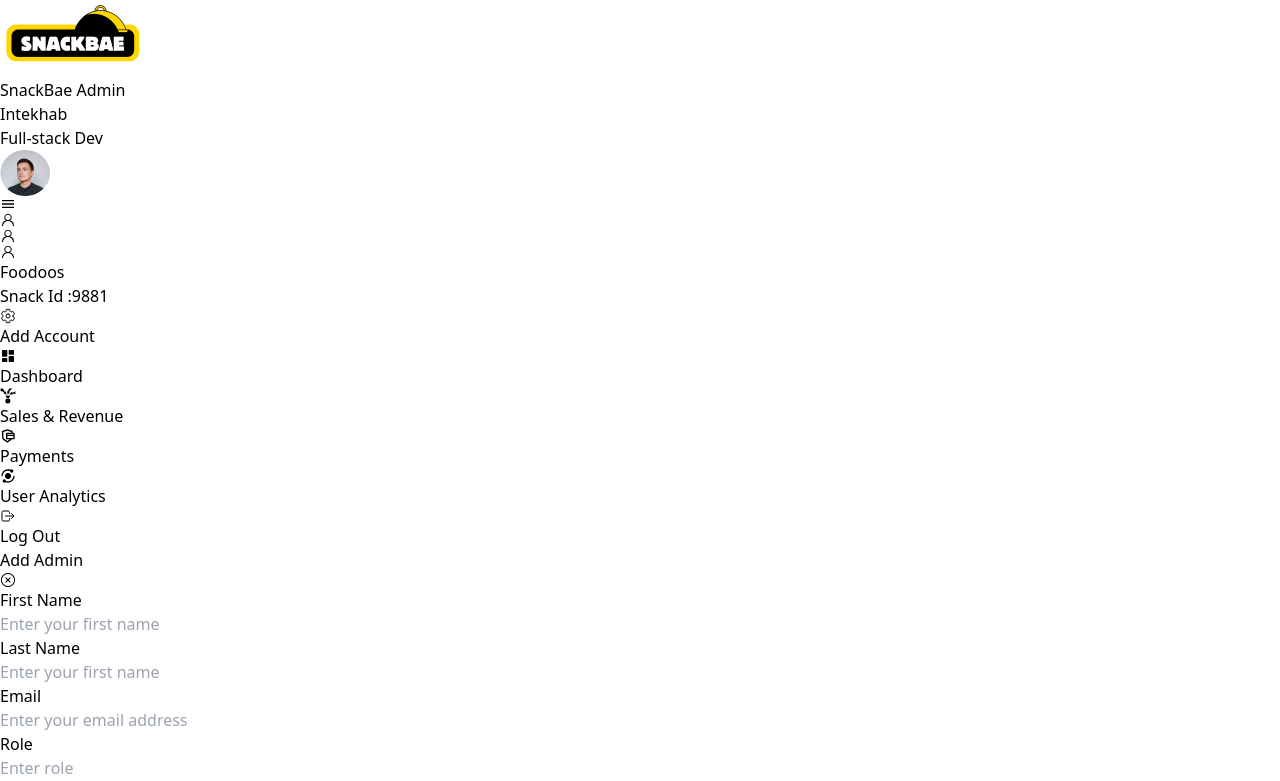
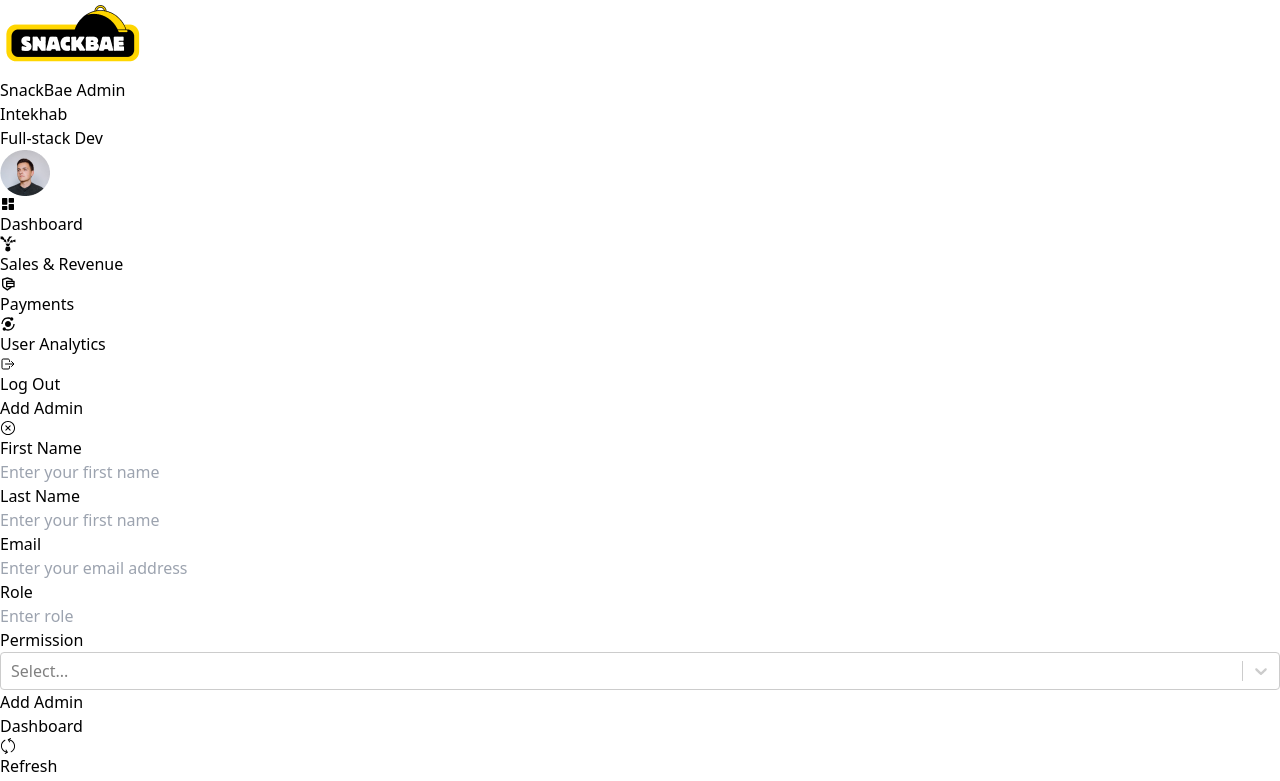
Before and after one commit to snackbae23/Admin_v2, a React (Vite) app: page /admin in a window 1280 px wide. Shown: the top 781 px of the page. Built offline with nearby package versions, Linux system fonts and the light colour scheme.

Commit message:
Bugs fix

```diff
--- a/src/component/Navbar.jsx
+++ b/src/component/Navbar.jsx
@@ -1,114 +1,63 @@
-import React, { useState} from 'react'
-import { useNavigate } from 'react-router-dom';
-import { GoPerson } from "react-icons/go";
+import React, { useState } from "react";
+import { useNavigate } from "react-router-dom";
 
 //image
-import logo from '../assets/Logo.png';
-import pic from '../assets/picture.png';
+import logo from "../assets/Logo.png";
+import pic from "../assets/picture.png";
 
-//icons
-import { IoMdMenu, IoMdClose } from "react-icons/io";
+const Navbar = () => {
+  const navigate = useNavigate();
 
+  const [showOptions, setShowOptions] = useState(false);
 
-const Navbar = ({isToggled, setIsToggled}) => {
+  const toggleOptions = () => {
+    setShowOptions(!showOptions);
+  };
 
+  return (
+    <div className="fixed bg-white z-[600] w-full h-[70px] flex justify-between items-center px-[1.5rem] border shadow-md">
+      <div className="flex items-center justify-center gap-4">
+        {/* logo */}
+        <img
+          onClick={() => {
+            navigate("/");
+          }}
+          src={logo}
+          alt="logo"
+          className="h-[33px] w-[60px] ml-4 aspect-auto  cursor-pointer sm:block hidden "
+        />
+        <p className="text-[#1C2434] text-[14px]">SnackBae Admin</p>
+      </div>
 
-    const navigate = useNavigate();
+      <div
+        onClick={toggleOptions}
+        className="flex items-center justify-center gap-4"
+      >
+        <div className="flex flex-col items-center justify-center ">
+          <p className="text-[#212B36] text-[14px]">Intekhab</p>
+          <p className="text-[#637381] text-[12px]">Full-stack Dev</p>
+        </div>
+        <img
+          src={pic}
+          alt="pic"
+          className="h-[46px] w-[50px] aspect-auto mr-4 cursor-pointer sm:block hidden "
+        />
+      </div>
 
+      {showOptions && (
+        <div className="absolute w-[15%] top-[60px] right-0 flex flex-col justify-center items-center bg-white shadow-md rounded">
+          <button onClick={() => navigate("/resetPassword")} className="block w-full py-4 px-4 font-semibold hover:bg-gray-100">
+            Reset Password
+          </button>
+          <div className="w-full h-[1px] bg-[#E2E8F0]"></div>
+          <button onClick={() => navigate("/")} className="block w-full py-4 px-4 font-semibold hover:bg-gray-100">
+            Logout
+          </button>
+        </div>
+      )}
 
+    </div>
+  );
+};
 
-
-  function scrollToTop() {
-    window.scrollTo({
-      top: 0,
-      behavior: 'smooth', // This enables smooth scrolling
-    });
-  }
-
-    //handle toggle for menu for small screen
-    // const [isToggled, setIsToggled] = useState(false);
-    const [isToggled1, setIsToggled1] = useState(false);
-
-    const [fram,setframe]=useState(false);
-
-    const handleToggle = () => {
-        setIsToggled(!isToggled);
-
-        document.getElementById('left').style.display = "none";
-
-    };
-    const handleToggle1 = () => {
-        setIsToggled(!isToggled1);
-
-        document.getElementById('left').style.display = "block";
-        scrollToTop();
-
-    };
-
-    const frames1 =()=>{
-        setframe(!fram);
-        document.getElementById('frame').style.display = "none";
-    };
-    const frames2 =()=>{
-        setframe(!fram);
-        document.getElementById('frame').style.display = "block";
-    };
-    // Function to handle link click
-    const handleLinkClick = () => {
-        if (isToggled) {
-            setIsToggled(false);
-        }
-    };
-
-
-
-    return (
-        <div className='fixed bg-white z-[600] w-full h-[70px] flex justify-between items-center px-[1.5rem] border shadow-md'>
-            <div className='flex items-center justify-center gap-4'>
-                {/* logo */}
-            <img
-                onClick={
-                    () => {
-                        navigate('/');
-                    }
-                } src={logo} alt='logo'
-                className='h-[33px] w-[60px] ml-4 aspect-auto  cursor-pointer sm:block hidden ' />
-                <p className='text-[#1C2434] text-[14px]'>SnackBae Admin</p>
-            </div>
-
-            <div className='flex items-center justify-center gap-4'>
-                <div className='flex flex-col items-center justify-center '>
-                    <p className='text-[#212B36] text-[14px]'>Intekhab</p>
-                    <p className='text-[#637381] text-[12px]'>Full-stack Dev</p>
-                </div>
-                <img src={pic} alt='pic'
-                className='h-[46px] w-[50px] aspect-auto mr-4 cursor-pointer sm:block hidden '/>
-            </div>
-
-
-
-            {/* menu-icons */}
-            {
-                isToggled ?
-                    (<IoMdClose
-                        className='sm:hidden block text-[1.7rem] size-7 '
-                        onClick={handleToggle} />) :
-                    (<IoMdMenu
-                        className='sm:hidden block text-[1.6rem] size-7 '
-                        onClick={handleToggle1} />)
-            }
-            <div className='sm:hidden block rounded-full border border-[black] items-center justify-center p-1 relative '>
-                {
-                    fram ?
-                    (<GoPerson className='size-7 absolute ' onClick={frames1} />):
-                    (<GoPerson className='size-7 absolute ' onClick={frames2} />)
-                }
-
-            <GoPerson className='size-7 ' onClick={frames1} />
-            </div>
-
-        </div>
-    )
-}
-
-export default Navbar
+export default Navbar;
--- a/src/pages/AdminConsole.jsx
+++ b/src/pages/AdminConsole.jsx
@@ -7,8 +7,6 @@
 import { RiSecurePaymentLine } from "react-icons/ri";
 import { BiSolidAnalyse } from "react-icons/bi";
 import { IoLogOutOutline } from "react-icons/io5";
-import { IoSettingsOutline } from "react-icons/io5";
-import { GoPerson } from "react-icons/go";
 
 import Dashboard from '../component/Dashboard';
 import Sales from '../component/Sales';
@@ -28,7 +26,6 @@
       }
 
       const screenWidth = window.innerWidth;
-      const [isToggled, setIsToggled] = useState(false);
       const navigate = useNavigate();
 
       const [das, setdas] = useState(true);
@@ -131,27 +128,8 @@
 
         <>
         <div id='admin' className='absolute w-full h-[400vh] bg-black z-[700] opacity-45 hidden'></div>
-        <Navbar isToggled={isToggled} setIsToggled={setIsToggled} />
+        <Navbar/>
           <div id='admin' className='w-full h-fit flex justify-center  relative  '>
-
-              {/* frame */}
-              <div id='frame' className='hidden fixed right-9 z-50  w-[75%] bg-white  h-fit mt-[70px] rounded-md p-5 border border-[black]'>
-                <div className='flex flex-col '>
-                <div className='flex gap-2 items-center justify-evenly p-2'>
-                  <GoPerson className='size-10 rounded-full border border-black p-1 ' />
-                  <div className='text-[#000000] font-semibold'>
-                    <p className='text-[1.3rem] '>Foodoos</p>
-                    <p>Snack Id :9881</p>
-                  </div>
-                  <IoSettingsOutline className='size-7' />
-
-                </div>
-                <button className='px-2 py-2 rounded-md text-[1.3rem] border border-[#999da2] my-3 text-[#004AAD] font-bold '>Add Account</button>
-
-                </div>
-
-
-              </div>
 
             {/* left side */}
 
--- a/src/pages/ForgotPassword.jsx
+++ b/src/pages/ForgotPassword.jsx
@@ -35,7 +35,7 @@
       id="forgotPassword"
       className="w-full h-[100vh] bg-[#E2E8F0] flex justify-center items-center"
     >
-      <div className="w-[65%] h-[70vh] bg-white flex gap-2">
+      <div className="w-[65%] h-fit bg-white flex gap-2">
         <div className="w-[50%] flex flex-col justify-center items-center p-4">
           <img src={AuthLogo} width={300} height={100} />
           <p className="text-[#1C2434] text-[24px] font-semibold">
@@ -45,11 +45,11 @@
 
         <div className="w-[2px] bg-[#E2E8F0]"></div>
 
-        <div className="w-[50%] h-full px-8 py-4">
-          <div className="w-full h-full">
+        <div className="w-[50%] px-8 py-4 my-12">
+          <div className="w-full ">
           <form
             onSubmit={submitHandler}
-            className="flex flex-col w-full h-full justify-evenly"
+            className="flex flex-col w-full gap-10"
           >
             <h2 className="text-[#1C2434] text-left text-[24px] font-semibold">
               Reset Password
@@ -71,7 +71,7 @@
                 </div>
               </label>
 
-            <button className="bg-[#3056D3] rounded-[8px] text-white font-medium text-richblack-900 px-[12px] py-[8px] my-2">
+            <button className="bg-[#3056D3] rounded-[8px] text-white font-medium text-richblack-900 px-[12px] py-[8px] mb-4">
               Next
             </button>
           </form>
--- a/src/pages/Login.jsx
+++ b/src/pages/Login.jsx
@@ -44,7 +44,7 @@
       id="login"
       className="w-full h-[100vh] bg-[#E2E8F0] flex justify-center items-center"
     >
-      <div className="w-[65%] h-[70vh] bg-white flex gap-2">
+      <div className="w-[65%] h-fit bg-white flex gap-2">
         <div className="w-[50%] flex flex-col justify-center items-center p-4">
           <img src={AuthLogo} width={300} height={100} />
           <p className="text-[#1C2434] text-[24px] font-semibold">
@@ -54,11 +54,11 @@
 
         <div className="w-[2px] bg-[#E2E8F0]"></div>
 
-        <div className="w-[50%] h-full px-8 py-4">
-          <div className="w-full h-full mt-4">
+        <div className="w-[50%] px-8 py-4 my-4">
+          <div className="w-full mt-4">
           <form
             onSubmit={submitHandler}
-            className="flex flex-col w-full h-full gap-y-4"
+            className="flex flex-col w-full gap-y-4"
           >
             <h2 className="text-[#1C2434] text-left text-[24px] font-semibold">
               Login
@@ -115,7 +115,7 @@
             </div>
             </div>
 
-            <button className="bg-[#3056D3] rounded-[8px] text-white font-medium text-richblack-900 px-[12px] py-[8px] mb-2">
+            <button className="bg-[#3056D3] rounded-[8px] text-white font-medium text-richblack-900 px-[12px] py-[8px] mb-4">
               Login
             </button>
           </form>
--- a/src/pages/ResetPassword.jsx
+++ b/src/pages/ResetPassword.jsx
@@ -30,8 +30,7 @@
     console.log(formData);
     if (formData.password !== formData.confirmPassword) {
       toast.error("Please fill same password");
-    }
-    else{
+    } else {
       setFormData({
         password: "",
         confirmPassword: "",
@@ -47,7 +46,7 @@
       id="resetPassword"
       className="w-full h-[100vh] bg-[#E2E8F0] flex justify-center items-center"
     >
-      <div className="w-[65%] h-[70vh] bg-white flex gap-4">
+      <div className="w-[65%] h-fit bg-white flex gap-2">
         <div className="w-[50%] flex flex-col justify-center items-center p-4">
           <img src={AuthLogo} width={300} height={100} />
           <p className="text-[#1C2434] text-[24px] font-semibold">
@@ -57,11 +56,11 @@
 
         <div className="w-[2px] bg-[#E2E8F0]"></div>
 
-        <div className="w-[50%] h-full px-8 py-4">
-          <div className="w-full h-full mt-4">
+        <div className="w-[50%] px-8 py-4 my-4">
+          <div className="w-full mt-4">
             <form
               onSubmit={submitHandler}
-            className="flex flex-col w-full h-full gap-y-4"
+              className="flex flex-col w-full gap-y-4"
             >
               <h2 className="text-[#1C2434] text-left text-[24px] font-semibold">
                 Reset Password
@@ -121,7 +120,7 @@
                 </label>
               </div>
 
-            <button className="bg-[#3056D3] rounded-[8px] text-white font-medium text-richblack-900 px-[12px] py-[8px] my-2">
+              <button className="bg-[#3056D3] rounded-[8px] text-white font-medium text-richblack-900 px-[12px] py-[8px] mb-4">
                 Confirm
               </button>
             </form>
```
Lines whose indentation alone changed are shown as unchanged.
